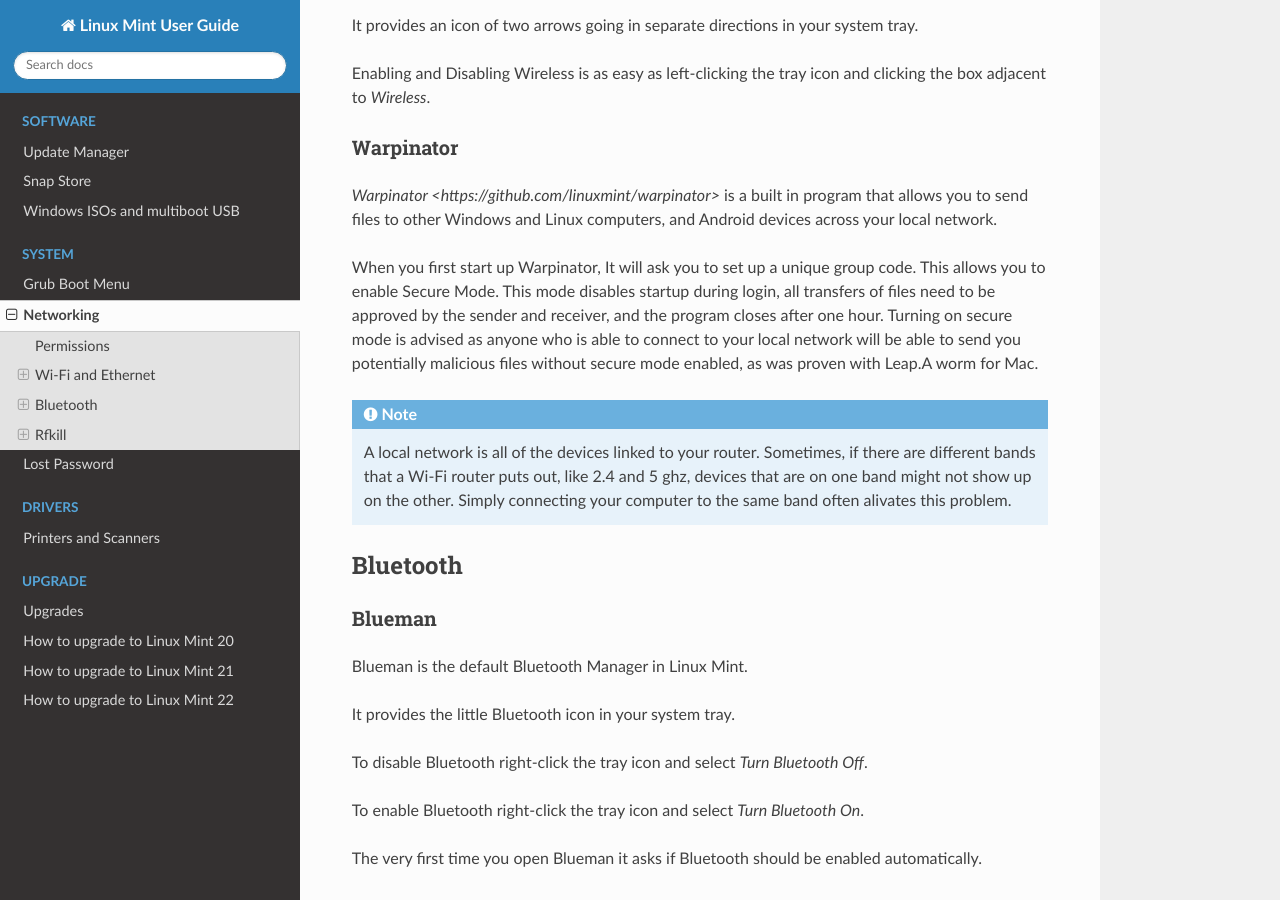
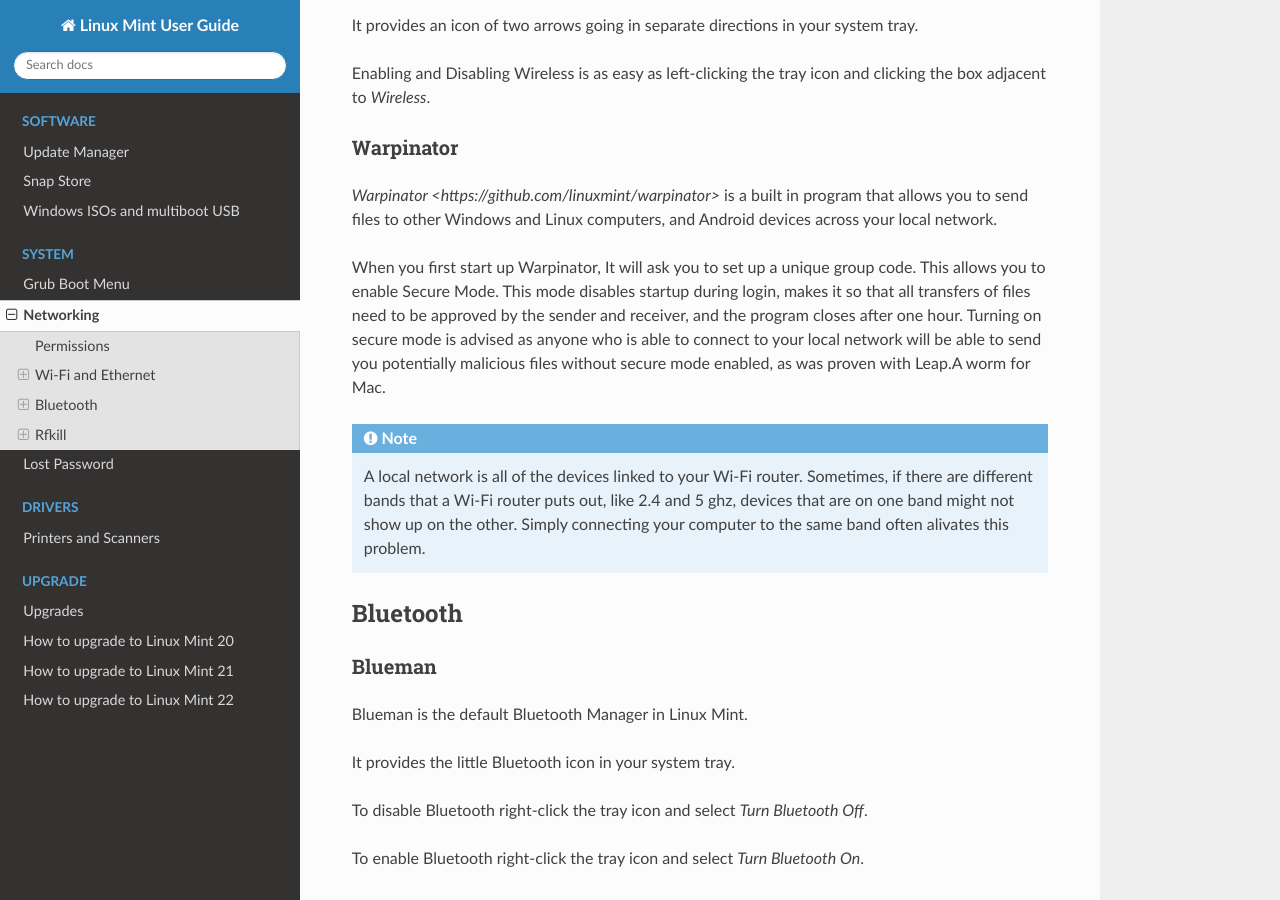
Before and after one commit to linuxmint/doc-user-guide, a Sphinx documentation site: the page built from docs/networking.rst, in a window 1280 px wide and 900 px high, scrolled down 575 px. Built offline with Sphinx 7.4.7 and the Read the Docs theme 3.1.0, drawn with Linux system fonts in a browser that asks for light colours.

Commit message:
rm networkmanage.png, update network.rst

```diff
--- a/docs/networking.rst
+++ b/docs/networking.rst
@@ -29,11 +29,11 @@
 
 `Warpinator <https://github.com/linuxmint/warpinator>` is a built in program that allows you to send files to other Windows and Linux computers, and Android devices across your local network.
 
-When you first start up Warpinator, It will ask you to set up a unique group code. This allows you to enable Secure Mode. This mode disables startup during login, all transfers of files need to be approved by the sender and receiver, and the program closes after one hour. Turning on secure mode is advised as anyone who is able to connect to your local network will be able to send you potentially malicious files without secure mode enabled, as was proven with Leap.A worm for Mac.
+When you first start up Warpinator, It will ask you to set up a unique group code. This allows you to enable Secure Mode. This mode disables startup during login, makes it so that all transfers of files need to be approved by the sender and receiver, and the program closes after one hour. Turning on secure mode is advised as anyone who is able to connect to your local network will be able to send you potentially malicious files without secure mode enabled, as was proven with Leap.A worm for Mac.
 
 .. note::
 
-    A local network is all of the devices linked to your router.
+    A local network is all of the devices linked to your Wi-Fi router.
     Sometimes, if there are different bands that a Wi-Fi router puts out, like 2.4 and 5 ghz, devices that are on one band might not show up on the other.
     Simply connecting your computer to the same band often alivates this problem.
 
```
Also changed, not shown: docs/images/networkmanager.png (deleted).
